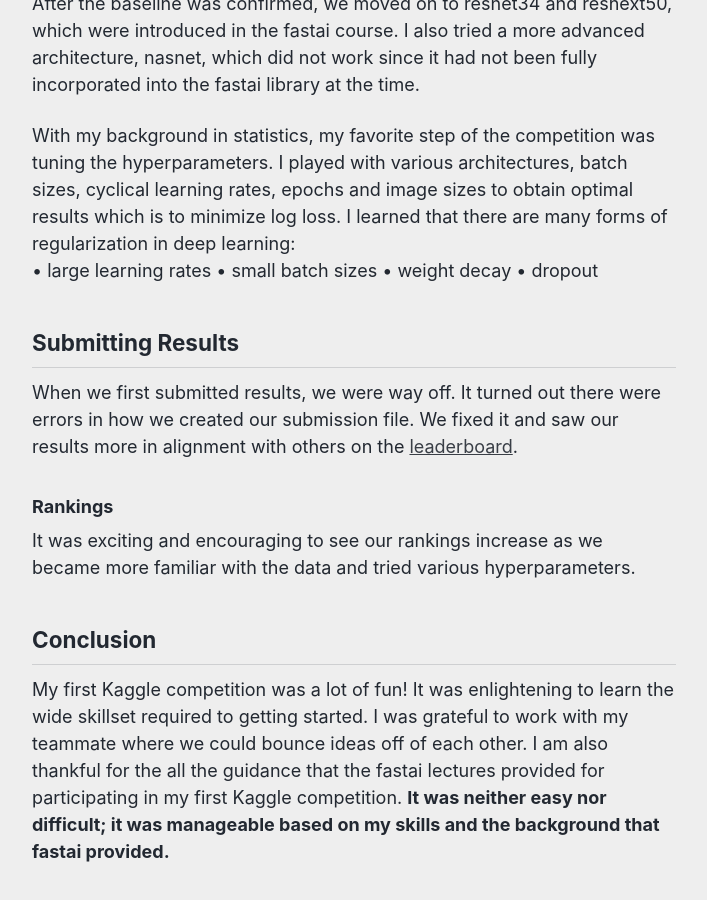
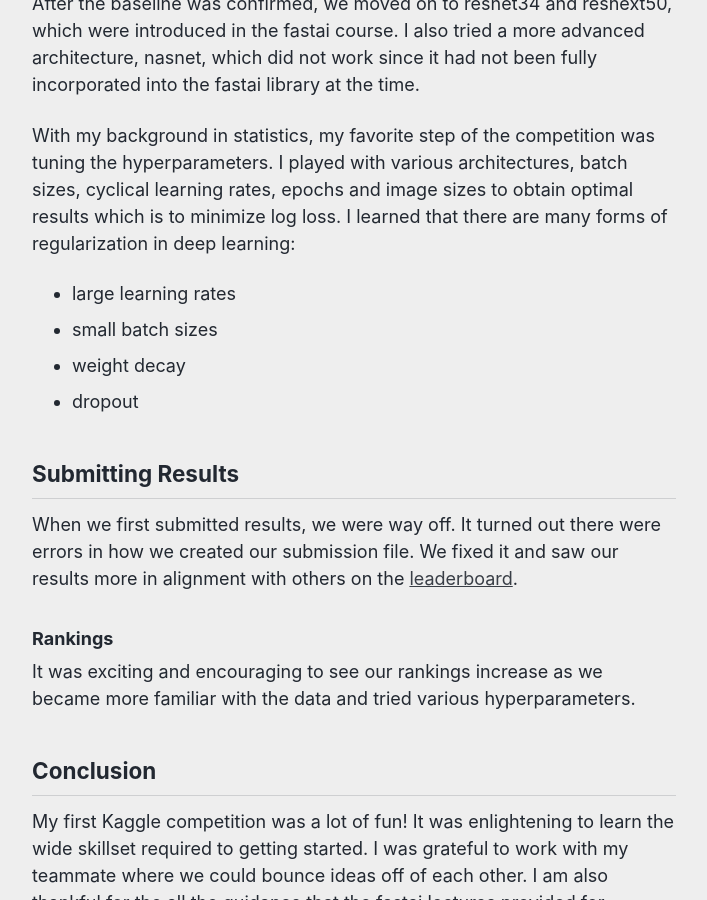
Before and after one commit to reshamas/reshamas.github.io, a Jekyll site: the page built from _posts/2018-04-18-my-first-kaggle-competition.md, in a window 1280 px wide and 900 px high, scrolled down 4407 px. Shown: the whole window, without its empty margins (286-993 px from the left). Built offline with Jekyll 4.4.1, drawn with Linux system fonts in a browser that asks for light colours; emoji names are drawn with the system emoji font.

```diff
--- a/_posts/2018-04-18-my-first-kaggle-competition.md
+++ b/_posts/2018-04-18-my-first-kaggle-competition.md
@@ -75,10 +75,10 @@ Accuracy is a metric generally used to evaluate model performance.  However, Kag
 Since this competition is image analysis, we used convolutional neural networks (CNN) which is state of art.  We began with the resnet18 architecture which was a simple architecture; another benefit was its presence in one of the kernels which helped us to establish a baseline.  After the baseline was confirmed, we moved on to resnet34 and resnext50, which were introduced in the fastai course.  I also tried a more advanced architecture, nasnet, which did not work since it had not been fully incorporated into the fastai library at the time.
 
 With my background in statistics, my favorite step of the competition was tuning the hyperparameters.  I played with various architectures, batch sizes, cyclical learning rates, epochs and image sizes to obtain optimal results which is to minimize log loss.  I learned that there are many forms of regularization in deep learning:
-• large learning rates
-• small batch sizes
-• weight decay
-• dropout
+- large learning rates
+- small batch sizes
+- weight decay
+- dropout
 
 ## Submitting Results
 When we first submitted results, we were way off.  It turned out there were errors in how we created our submission file.  We fixed it and saw our results more in alignment with others on the [leaderboard](https://www.kaggle.com/c/statoil-iceberg-classifier-challenge/leaderboard).
```
